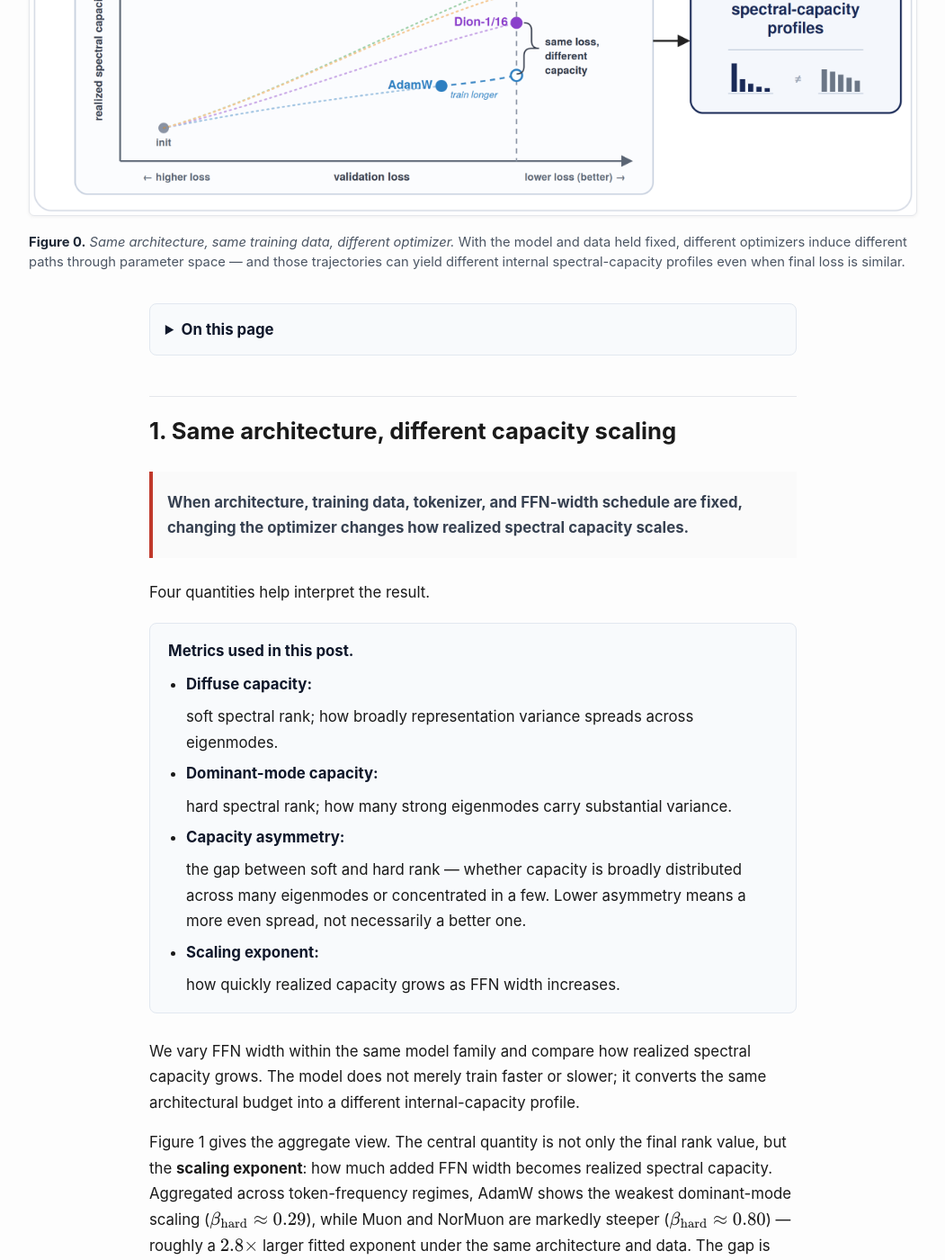
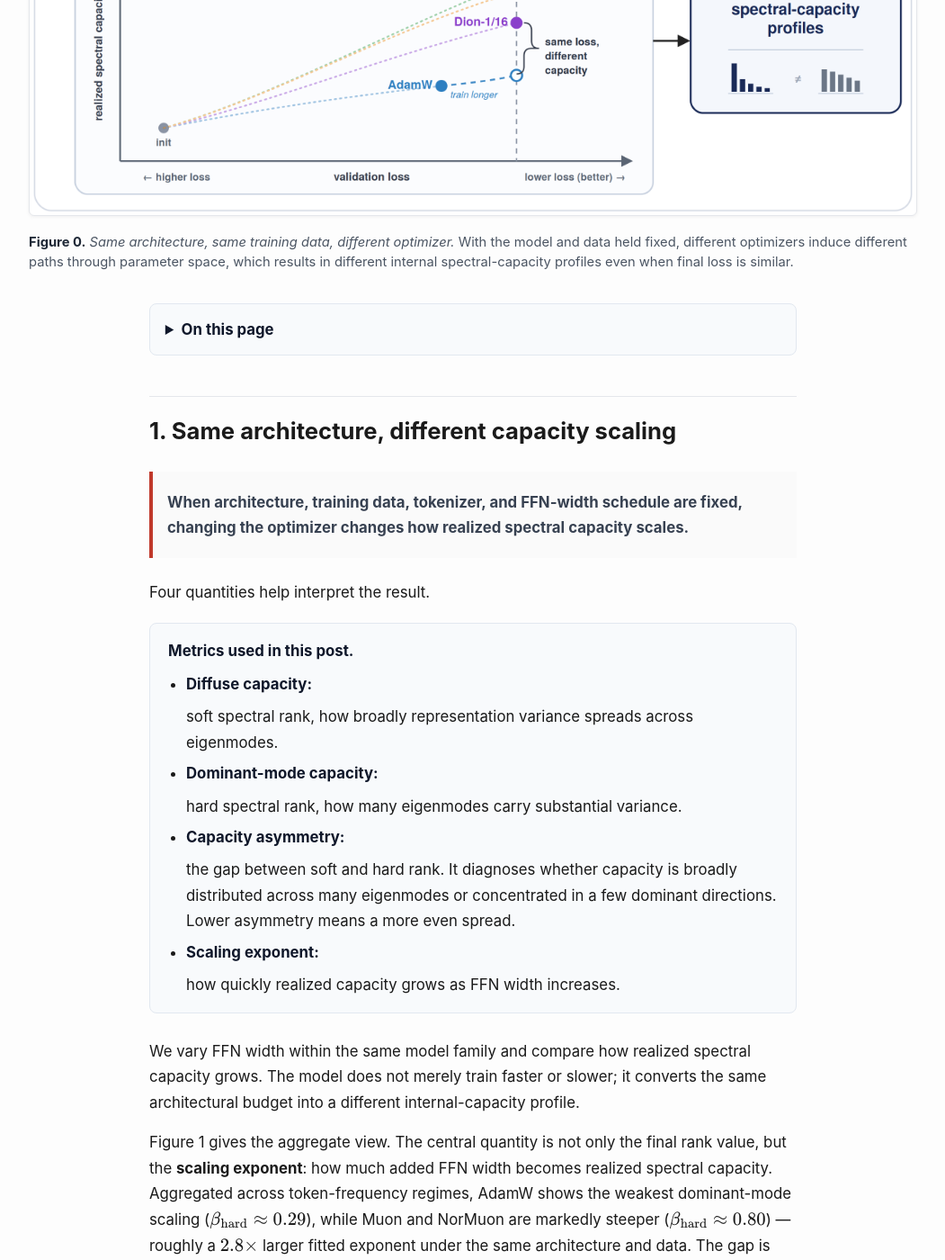
Before and after one commit to optimizer-scaling-laws/optimizer-scaling-laws.github.io, a Jekyll site: the page built from _posts/2026-06-26-architecture-creates-capacity-optimizers-realize-it.md, in a window 1280 px wide and 1400 px high, scrolled down 1656 px. Shown: the whole window at 90% size, without its empty margins (114-1165 px from the left). Built offline with Jekyll 4.4.1, drawn with Linux system fonts in a browser that asks for light colours; some of the changed text lies outside the part shown.

Commit message:
Final date Polish round 3

```diff
--- a/_posts/2026-06-26-architecture-creates-capacity-optimizers-realize-it.md
+++ b/_posts/2026-06-26-architecture-creates-capacity-optimizers-realize-it.md
@@ -198,7 +198,7 @@
 <ul>
   <li><strong>Finding.</strong> Holding architecture, training data, tokenizer, and FFN-width schedule fixed, optimizer choice changes the spectral capacity realized inside FFN representations.</li>
   <li><strong>Matched loss is not matched representation.</strong> The same architecture can reach similar validation loss under different optimizers while learning different representation. Longer AdamW training can match Dion-1/16 in validation loss, but not in dominant-mode capacity scaling.</li>
-  <li><strong>Implication.</strong> Architecture determines the available degrees of freedom, training dynamics determine which of them become active (variance-carrying representation), and how that realized across token-frequency regimes. The effect is strongest for rare tokens, where sparse supervision leaves more room for optimizer-induced bias to shape the learned representation.</li>
+  <li><strong>Implication.</strong> Architecture determines the available degrees of freedom, training dynamics determine which of them become variance-carrying representation directions, and how they are allocated across token-frequency regimes. The effect is strongest for rare tokens, where sparse supervision leaves more room for optimizer-induced bias to shape the learned representation.</li>
 </ul>
 </div>
 
@@ -209,7 +209,7 @@
 
 <figure class="figure-wide">
   <img src="{{ '/assets/blog/architecture-optimizer-codesign/figure0_same_architecture_same_data_different_optimizer.png' | relative_url }}" alt="Same architecture, same data, different optimizer conceptual setup">
-  <figcaption><strong>Figure 0.</strong> <em>Same architecture, same training data, different optimizer.</em> With the model and data held fixed, different optimizers induce different paths through parameter space — and those trajectories can yield different internal spectral-capacity profiles even when final loss is similar.</figcaption>
+  <figcaption><strong>Figure 0.</strong> <em>Same architecture, same training data, different optimizer.</em> With the model and data held fixed, different optimizers induce different paths through parameter space, which results in different internal spectral-capacity profiles even when final loss is similar.</figcaption>
 </figure>
 
 <details class="toc-box">
@@ -245,9 +245,9 @@
 <div class="metric-box">
   <strong>Metrics used in this post.</strong>
   <ul>
-    <li><strong>Diffuse capacity:</strong> soft spectral rank; how broadly representation variance spreads across eigenmodes.</li>
-    <li><strong>Dominant-mode capacity:</strong> hard spectral rank; how many strong eigenmodes carry substantial variance.</li>
-    <li><strong>Capacity asymmetry:</strong> the gap between soft and hard rank — whether capacity is broadly distributed across many eigenmodes or concentrated in a few. Lower asymmetry means a more even spread, not necessarily a better one.</li>
+    <li><strong>Diffuse capacity:</strong> soft spectral rank, how broadly representation variance spreads across eigenmodes.</li>
+    <li><strong>Dominant-mode capacity:</strong> hard spectral rank, how many eigenmodes carry substantial variance.</li>
+    <li><strong>Capacity asymmetry:</strong> the gap between soft and hard rank. It diagnoses whether capacity is broadly distributed across many eigenmodes or concentrated in a few dominant directions. Lower asymmetry means a more even spread.</li>
     <li><strong>Scaling exponent:</strong> how quickly realized capacity grows as FFN width increases.</li>
   </ul>
 </div>
```
